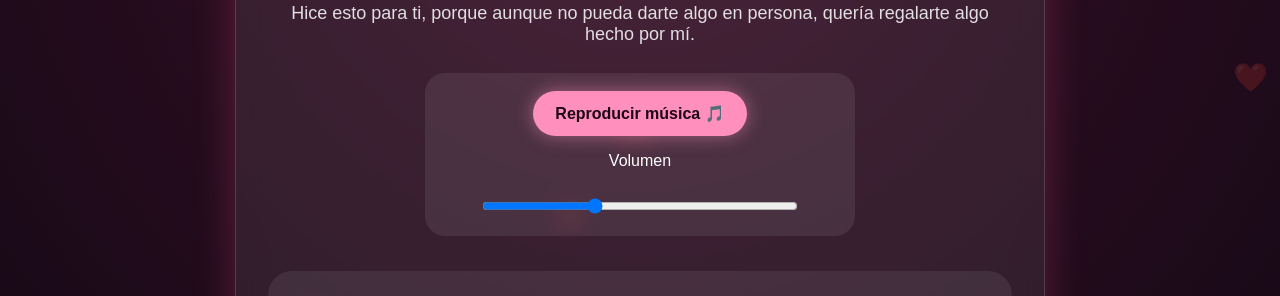
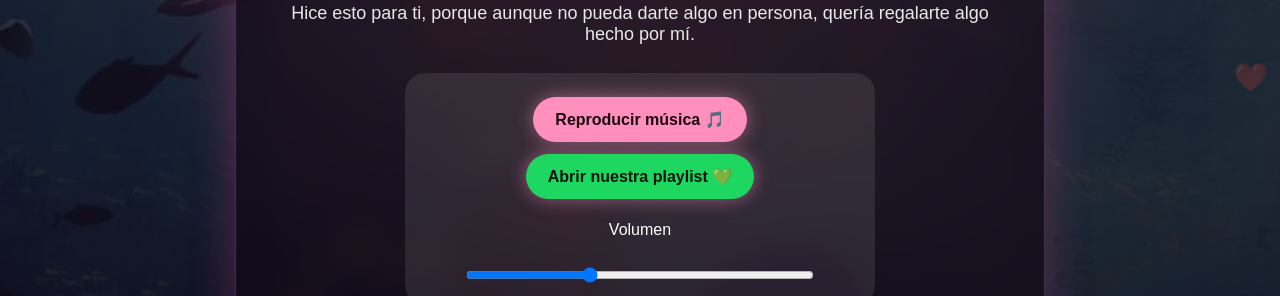
Before and after one commit to Lowesucks/Lowesucks.github.io, a plain HTML site: page index.html in a window 1280 px wide. Shown: the part 171-467 px from the top of the page. Drawn offline with Linux system fonts and the light colour scheme.

Commit message:
Refactor background styles and improve layout

```diff
--- a/index.html
+++ b/index.html
@@ -14,9 +14,24 @@
       margin: 0;
       min-height: 100vh;
       font-family: Arial, sans-serif;
-      background: radial-gradient(circle at top, #3b1028, #100814 70%);
       color: white;
       overflow-x: hidden;
+
+      background:
+        linear-gradient(rgba(16, 8, 20, 0.78), rgba(16, 8, 20, 0.9)),
+        url("fondo.jpg");
+      background-size: cover;
+      background-position: center;
+      background-attachment: fixed;
+    }
+
+    body::before {
+      content: "";
+      position: fixed;
+      inset: 0;
+      background: radial-gradient(circle at top, rgba(255, 100, 170, 0.25), transparent 55%);
+      z-index: 0;
+      pointer-events: none;
     }
 
     .hearts {
@@ -24,7 +39,7 @@
       inset: 0;
       pointer-events: none;
       overflow: hidden;
-      z-index: 0;
+      z-index: 1;
     }
 
     .heart {
@@ -50,7 +65,7 @@
 
     .container {
       position: relative;
-      z-index: 1;
+      z-index: 2;
       max-width: 850px;
       margin: auto;
       padding: 40px 20px;
@@ -58,12 +73,12 @@
     }
 
     .card {
-      background: rgba(255, 255, 255, 0.08);
-      border: 1px solid rgba(255, 255, 255, 0.15);
+      background: rgba(20, 8, 18, 0.62);
+      border: 1px solid rgba(255, 255, 255, 0.16);
       border-radius: 28px;
       padding: 32px;
-      box-shadow: 0 0 40px rgba(255, 80, 150, 0.25);
-      backdrop-filter: blur(12px);
+      box-shadow: 0 0 45px rgba(255, 80, 150, 0.28);
+      backdrop-filter: blur(14px);
     }
 
     h1 {
@@ -72,12 +87,14 @@
     }
 
     .subtitle {
-      opacity: 0.85;
+      opacity: 0.9;
       font-size: 18px;
       margin-bottom: 28px;
     }
 
-    button {
+    button, .spotify-btn {
+      display: inline-block;
+      text-decoration: none;
       border: none;
       padding: 13px 22px;
       border-radius: 999px;
@@ -88,17 +105,23 @@
       cursor: pointer;
       box-shadow: 0 0 18px rgba(255, 143, 189, 0.5);
       transition: 0.2s;
+      margin: 6px;
     }
 
-    button:hover {
+    button:hover, .spotify-btn:hover {
       transform: scale(1.05);
+    }
+
+    .spotify-btn {
+      background: #1ed760;
+      color: #06140b;
     }
 
     .music-box {
       margin: 25px auto;
       padding: 18px;
-      max-width: 430px;
-      background: rgba(255,255,255,0.08);
+      max-width: 470px;
+      background: rgba(255,255,255,0.09);
       border-radius: 20px;
     }
 
@@ -112,7 +135,7 @@
       text-align: left;
       line-height: 1.8;
       font-size: 18px;
-      background: rgba(255, 255, 255, 0.07);
+      background: rgba(255, 255, 255, 0.08);
       padding: 28px;
       border-radius: 24px;
     }
@@ -128,7 +151,7 @@
       margin-top: 25px;
       padding: 24px;
       border-radius: 22px;
-      background: rgba(255, 143, 189, 0.13);
+      background: rgba(255, 143, 189, 0.15);
       animation: fadeIn 1s ease forwards;
     }
 
@@ -146,7 +169,7 @@
     .signature {
       margin-top: 35px;
       font-size: 15px;
-      opacity: 0.75;
+      opacity: 0.78;
     }
 
     .date {
@@ -166,6 +189,7 @@
   <main class="container">
     <section class="card">
       <h1>Felices 4 meses mi amor</h1>
+
       <p class="subtitle">
         Hice esto para ti, porque aunque no pueda darte algo en persona,
         quería regalarte algo hecho por mí.
@@ -173,6 +197,15 @@
 
       <div class="music-box">
         <button onclick="playMusic()">Reproducir música 🎵</button>
+
+        <a
+          class="spotify-btn"
+          href="TU_LINK_DE_SPOTIFY_AQUI"
+          target="_blank"
+        >
+          Abrir nuestra playlist 💚
+        </a>
+
         <p>Volumen</p>
         <input
           type="range"
@@ -229,7 +262,8 @@
         </p>
         <p>
           Y aunque esto sea solo una página, cada parte de ella la hice pensando en ti.
-          - Con mucho cariño, David
+          <br><br>
+          Con mucho cariño, David.
         </p>
       </div>
 
```
